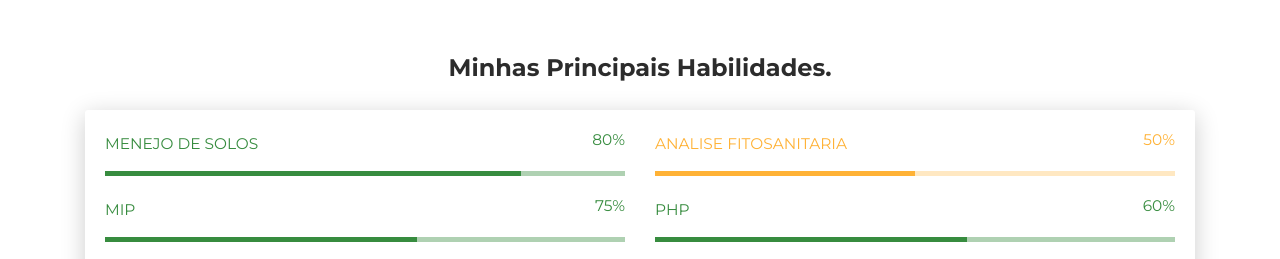
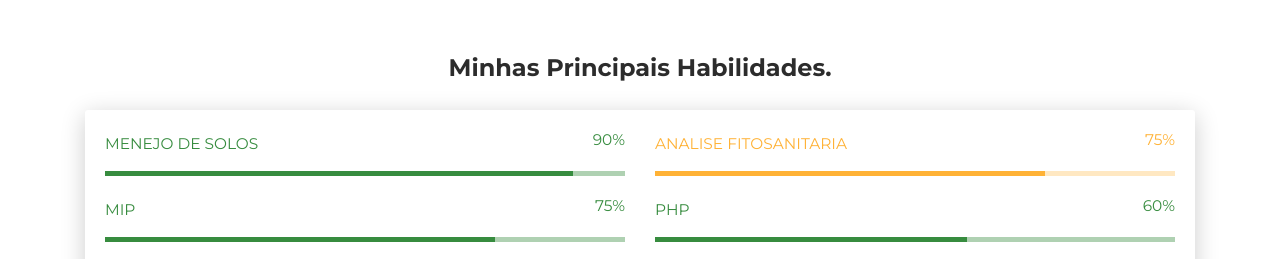
Before and after one commit to deganutti/deganutti.github.io, a plain HTML site: page index.html in a window 1280 px wide. Shown: the part 1020-1279 px from the top of the page. Drawn offline with Linux system fonts and the light colour scheme.

Commit message:
Update index.html

```diff
--- a/index.html
+++ b/index.html
@@ -125,14 +125,14 @@
                                     <div class="col-md-6">
                                         <div class="progress-container progress-primary"><span class="progress-badge">Menejo de Solos</span>
                                             <div class="progress">
-                                                <div class="progress-bar progress-bar-primary" data-aos="progress-full" data-aos-offset="10" data-aos-duration="2000" role="progressbar" aria-valuenow="60" aria-valuemin="0" aria-valuemax="100" style="width: 80%;"></div><span class="progress-value">80%</span>
+                                                <div class="progress-bar progress-bar-primary" data-aos="progress-full" data-aos-offset="10" data-aos-duration="2000" role="progressbar" aria-valuenow="90" aria-valuemin="0" aria-valuemax="100" style="width: 90%;"></div><span class="progress-value">90%</span>
                                             </div>
                                         </div>
                                     </div>
                                     <div class="col-md-6">
                                         <div class="progress-container progress-warning"><span class="progress-badge">Analise Fitosanitaria</span>
                                             <div class="progress">
-                                                <div class="progress-bar progress-bar-warning" data-aos="progress-full" data-aos-offset="10" data-aos-duration="2000" role="progressbar" aria-valuenow="60" aria-valuemin="0" aria-valuemax="100" style="width: 50%;"></div><span class="progress-value">50%</span>
+                                                <div class="progress-bar progress-bar-warning" data-aos="progress-full" data-aos-offset="10" data-aos-duration="2000" role="progressbar" aria-valuenow="75" aria-valuemin="0" aria-valuemax="100" style="width: 75%;"></div><span class="progress-value">75%</span>
                                             </div>
                                         </div>
                                     </div>
@@ -141,7 +141,7 @@
                                     <div class="col-md-6">
                                         <div class="progress-container progress-primary"><span class="progress-badge">MIP</span>
                                             <div class="progress">
-                                                <div class="progress-bar progress-bar-primary" data-aos="progress-full" data-aos-offset="10" data-aos-duration="2000" role="progressbar" aria-valuenow="75" aria-valuemin="0" aria-valuemax="100" style="width: 60%;"></div><span class="progress-value">75%</span>
+                                                <div class="progress-bar progress-bar-primary" data-aos="progress-full" data-aos-offset="10" data-aos-duration="2000" role="progressbar" aria-valuenow="75" aria-valuemin="0" aria-valuemax="100" style="width: 75%;"></div><span class="progress-value">75%</span>
                                             </div>
                                         </div>
                                     </div>
```
